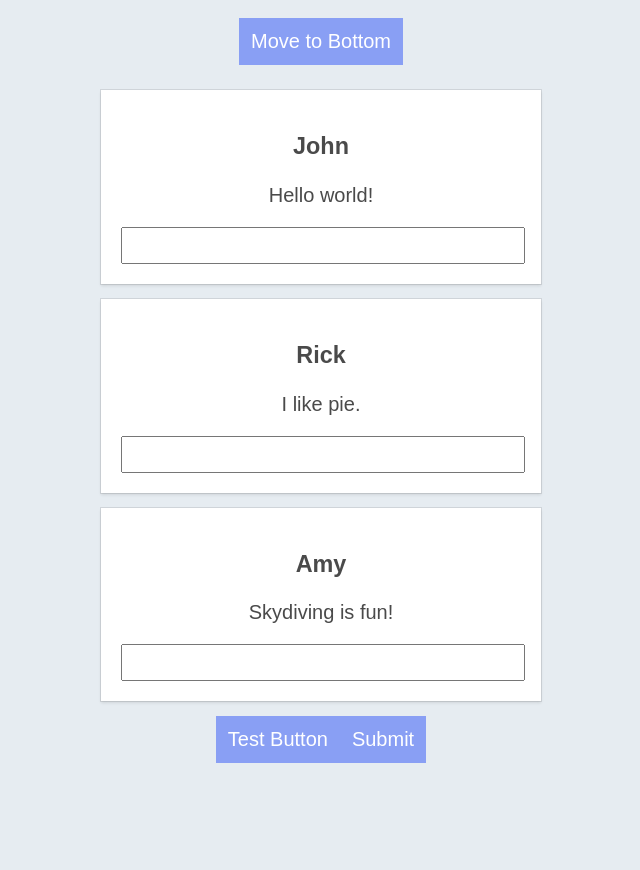
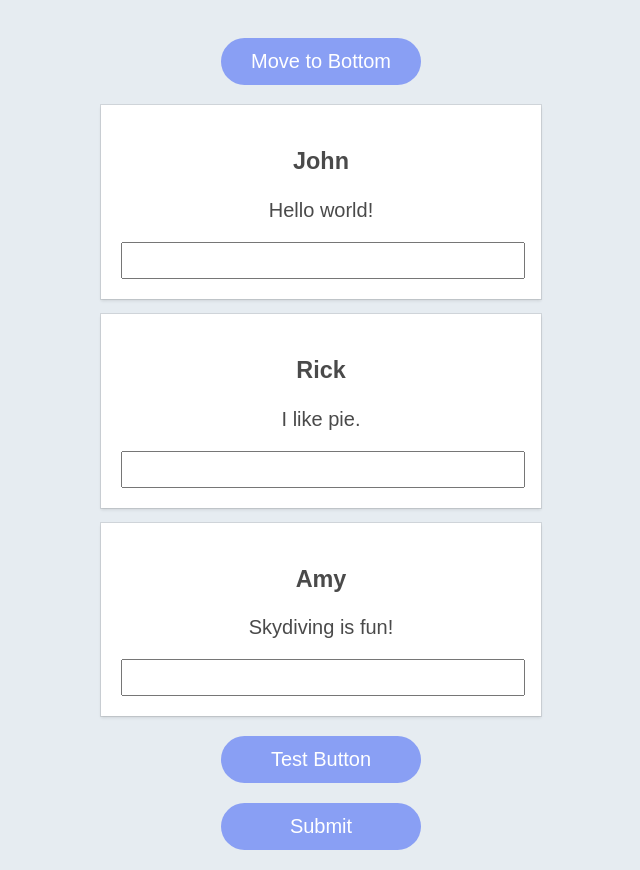
Before and after one commit to silvamha/section-2-23-COMPLETE, a plain HTML site: page index.html in a window 1280 px wide. Shown: the whole page, without its empty margins (319-959 px from the left). Before the commit the page ends 800 px from the top, so only its background shows below. Drawn offline with nearby package versions, Linux system fonts and the light colour scheme.

Commit message:
refactor: Improve UI layout and styles

```diff
--- a/index.html
+++ b/index.html
@@ -7,11 +7,11 @@
 </head>
 
 <body>
-  <div id="app">
+  <div id="app" v-cloak>
     <button type="button" class="move" @click="move">
       Move to Bottom
     </button>
-    <div class="card" v-for="person in people" :key="person.name">
+    <div class="card" v-for="person in people" :key="person.name" >
       <h3>{{ person.name }}</h3>
       <p>{{ person.message }}</p>
       <input type="text" />
--- a/main.css
+++ b/main.css
@@ -15,7 +15,11 @@ body {
   color: #fff;
   font-size: 20px;
   padding: 10px;
-  margin-bottom: 10px;
+  /* margin-bottom: 10px; */
+  display: block;
+  width: 10em;
+  border-radius: 2em;
+  margin: 1em auto;
 }
 
 #app .card {
@@ -39,3 +43,11 @@ body {
   font-size: 1em;
   padding: 5px 10px;
 }
+
+[v-cloak]{
+  display: none;
+}
+
+/* button{
+
+} */
```
